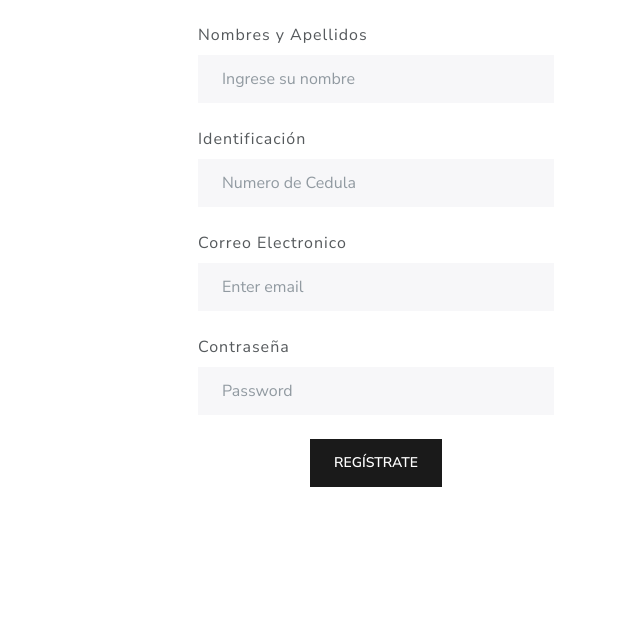
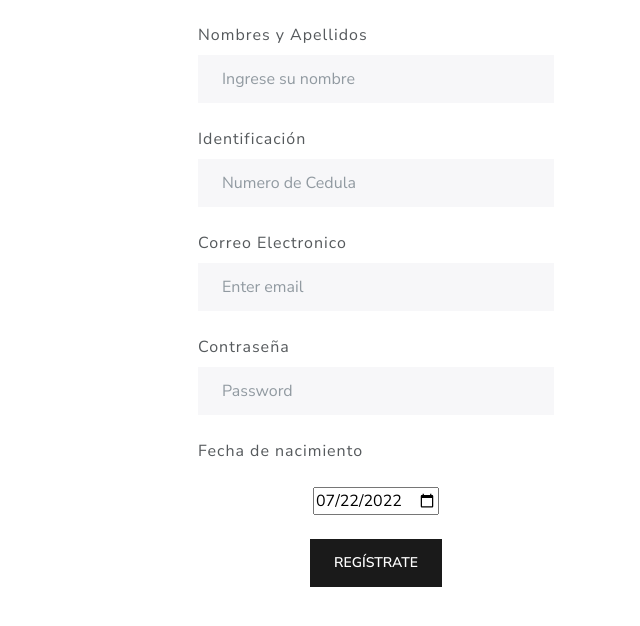
Before and after one commit to valdiviesod/TriCar, a web app: file views/register.html in a window 1280 px wide. Shown: the part 117-743 px from the top of the page, without its empty margins (264-904 px from the left). Run offline with its HTML, style and script files only (its server is not run), Linux system fonts and the light colour scheme.

Commit message:
Fecha de nacimiento agregada

```diff
--- a/views/register.html
+++ b/views/register.html
@@ -56,6 +56,16 @@
                             <label for="exampleInputPassword1" class="form-label mt-4">Contraseña</label>
                             <input type="password" class="form-control" id="inputPasswd" placeholder="Password">
                         </div>
+                        <br>
+                        <div><label for="start">Fecha de nacimiento</label>
+                            <br>
+                            <br>
+
+                            <div style="text-align: center;">
+                            <input type="date" id="start" name="trip-start"
+                                   value="2022-07-22"
+                                   min="1950-01-01" max="2022-12-31">
+                            </div>
 
 
                         <br>
```
